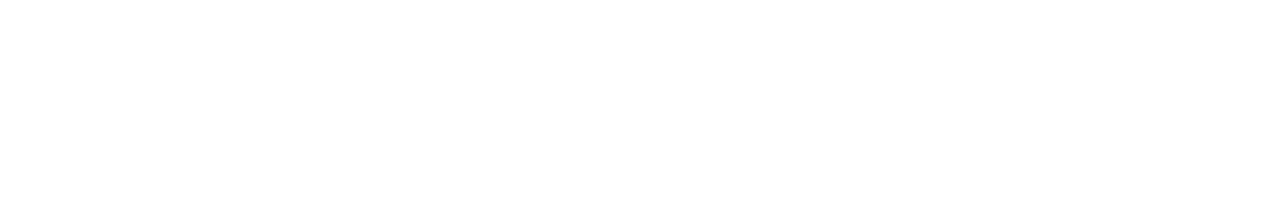
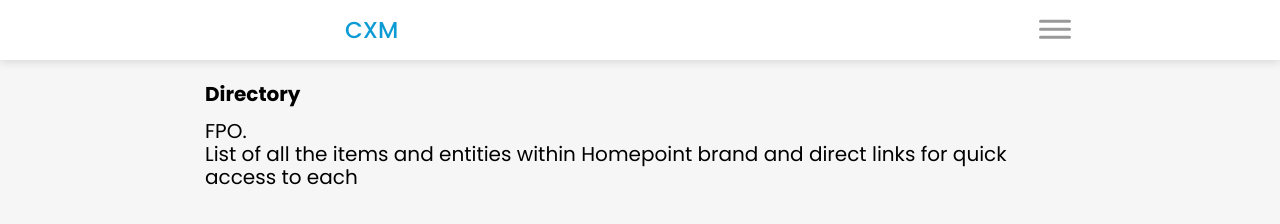
Before and after one commit to baadaa/we-are-jj, a Gatsby site: page /directory in a window 1280 px wide. Before the commit this address had no page. Built offline with nearby package versions, Linux system fonts and the light colour scheme; Gatsby itself is replaced by a stand-in of ours.

Commit message:
fix input field text size && add fpo directory page

```diff
--- a/src/components/navList.json
+++ b/src/components/navList.json
@@ -11,6 +11,10 @@
     {
       "title": "Glossary",
       "link": "/glossary"
+    },
+    {
+      "title": "Directory",
+      "link": "/directory"
     }
   ]
 }
--- /dev/null
+++ b/src/pages/directory.js
@@ -0,0 +1,23 @@
+import React from 'react';
+import styled from 'styled-components';
+import Layout from '../components/Layout';
+
+const CardsWrapperStyle = styled.div`
+  display: flex;
+  width: 100%;
+  flex-wrap: wrap;
+  font-size: 2rem;
+`;
+
+const DirectoryPage = () => (
+  <Layout>
+    <h1>Directory</h1>
+    <CardsWrapperStyle>
+      FPO. <br />
+      List of all the items and entities within Homepoint brand and direct links
+      for quick access to each
+    </CardsWrapperStyle>
+  </Layout>
+);
+
+export default DirectoryPage;
--- a/src/pages/glossary.js
+++ b/src/pages/glossary.js
@@ -102,7 +102,7 @@
       line-height: 1;
       display: flex;
       align-items: center;
-      font-size: 1.3rem;
+      font-size: 1.6rem;
       padding: 0.25rem 2rem;
       border: none;
       border-radius: 3rem;
--- a/src/pages/index.js
+++ b/src/pages/index.js
@@ -3,7 +3,7 @@
 import Clock from '../components/Clocks';
 
 const IndexPage = () => (
-  <Layout title="Clocks">
+  <Layout>
     <h1>Clocks</h1>
     <Clock />
   </Layout>
```
